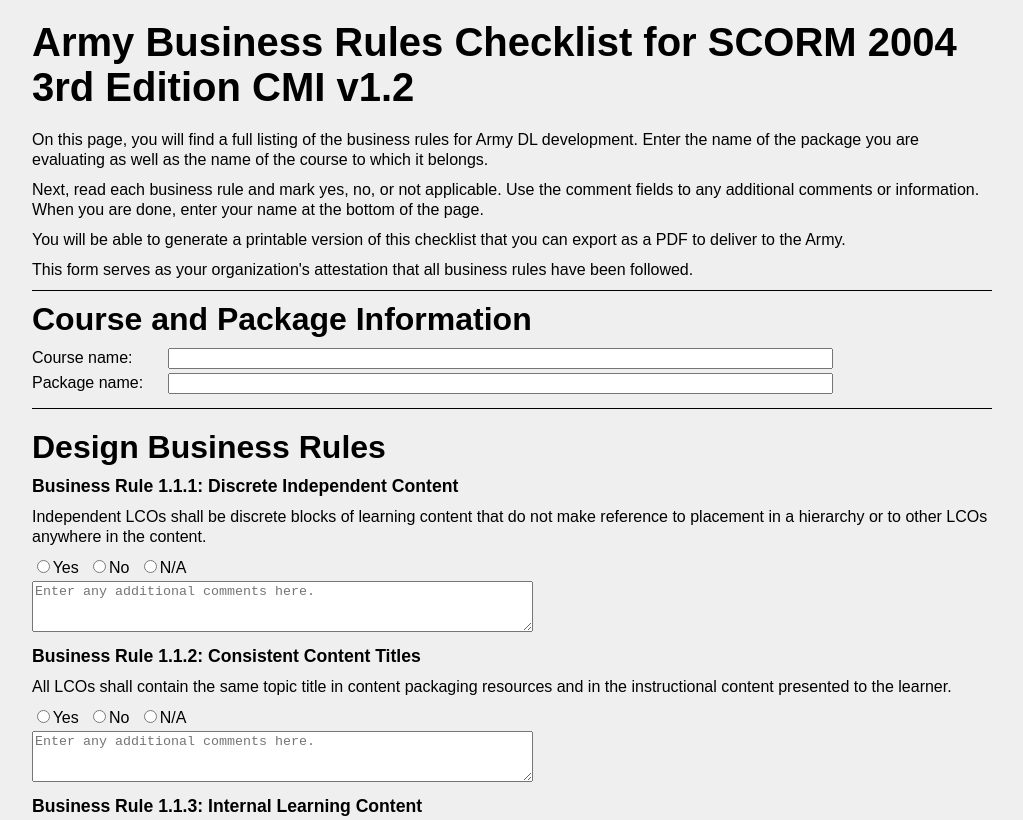
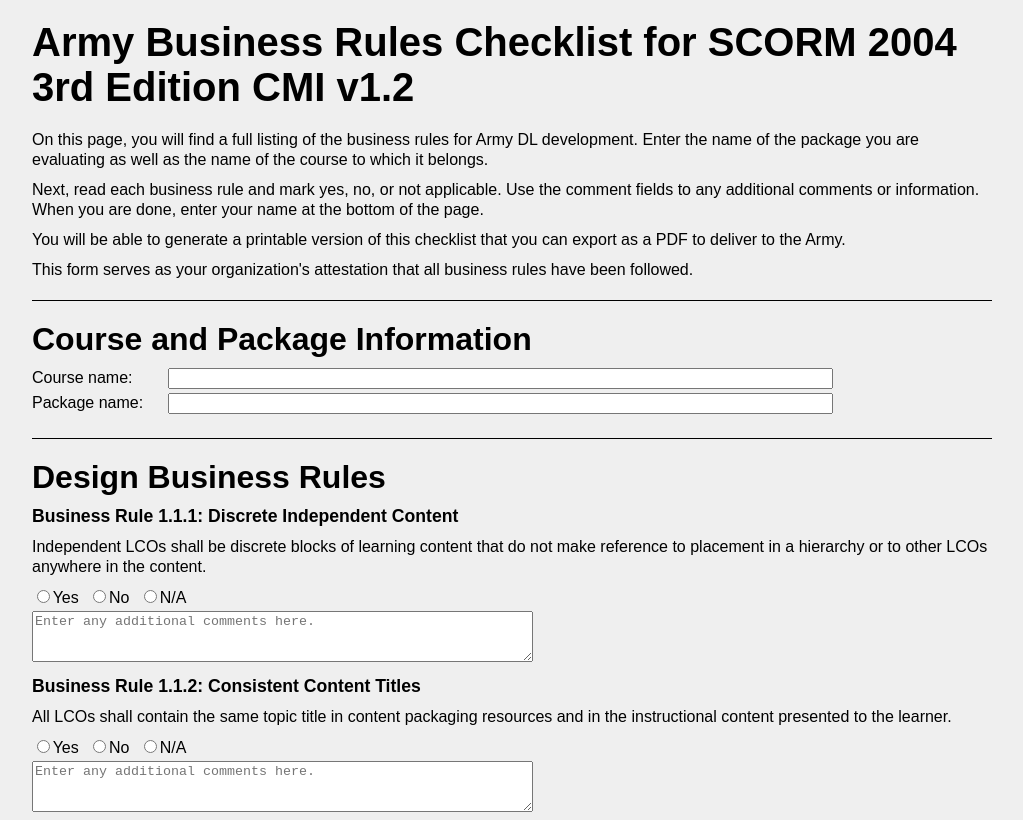
Before and after one commit to sdinkle/brbp-web-version, a plain HTML site: page checklistForm.html in a window 1280 px wide. Shown: the top 820 px of the page, without its empty margins (128-1151 px from the left). Drawn offline with Linux system fonts and the light colour scheme.

Commit message:
Updated form style

```diff
--- a/css/checklistForm.css
+++ b/css/checklistForm.css
@@ -32,8 +32,14 @@ p {
 #instructions, #courseInfo, #evaluationInfo {
   border-bottom: 1px solid;
 }
+#instructions {
+  padding-bottom: 10px;
+}
 #courseInfo, #evaluationInfo {
-  padding-bottom: 10px;
+  padding-bottom: 20px;
+}
+#courseInfo {
+  margin: 20px 0px;
 }
 .infoElem {
   display: table;
```
